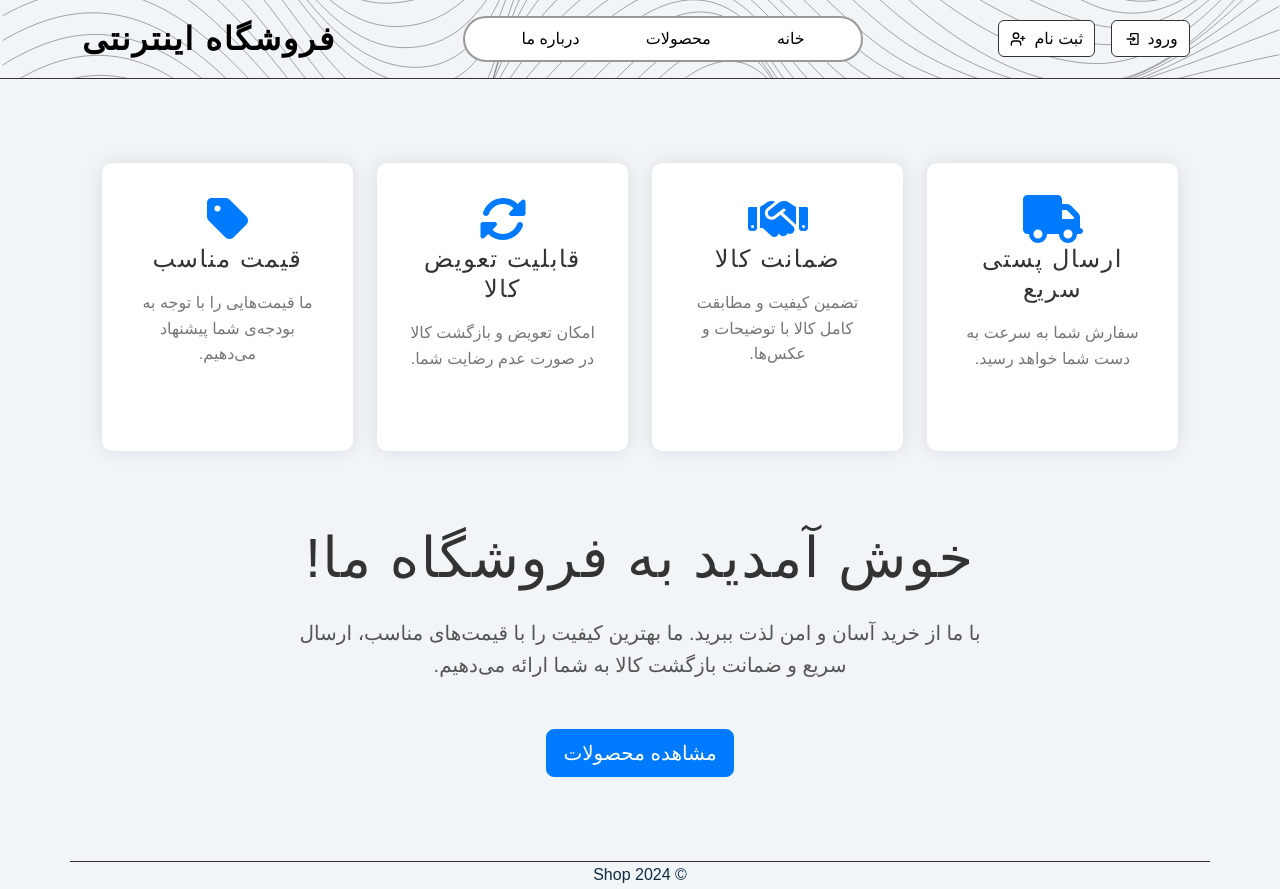
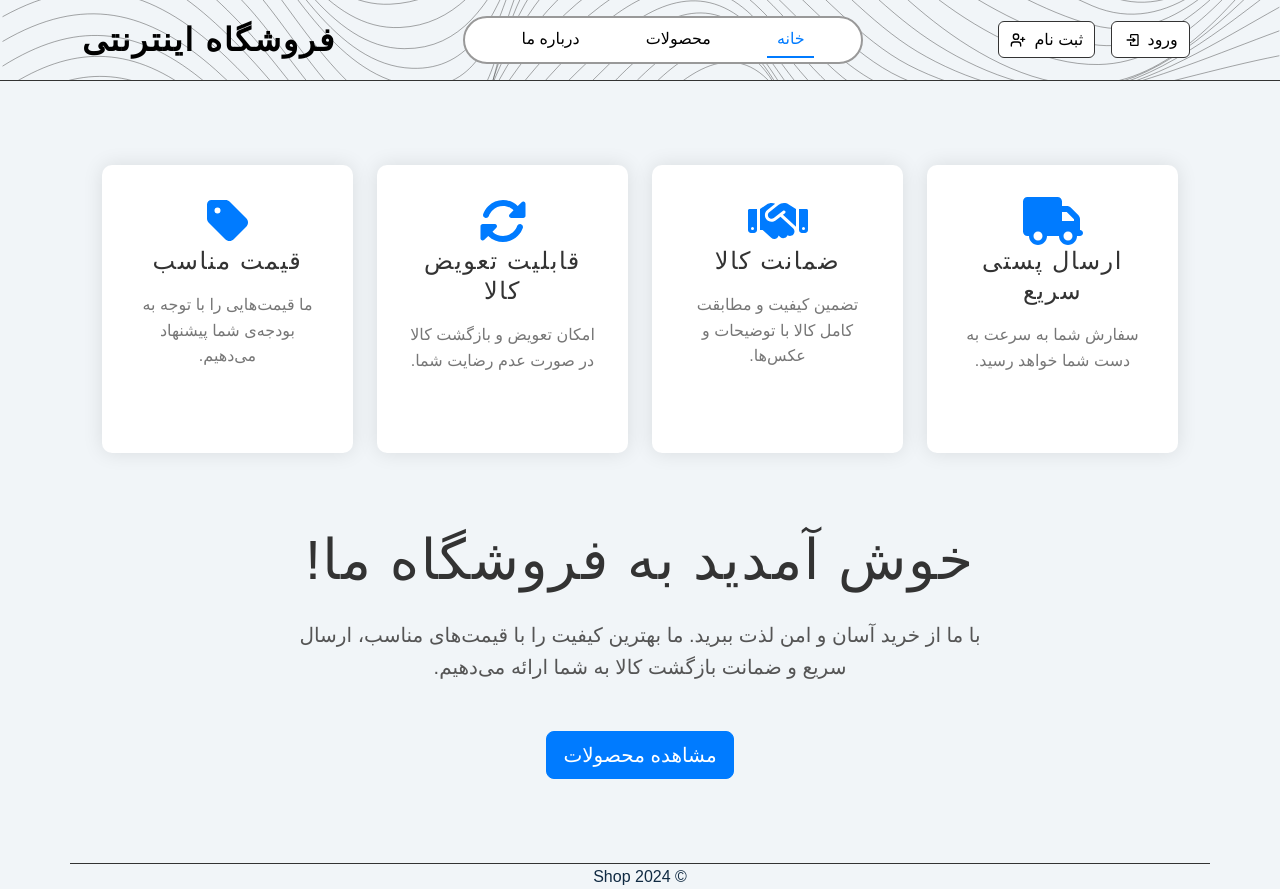
Before and after one commit to taher-hosseini/online-shop-fullstack, a React (Create React App) app in the folder frontend/: page / in a window 1280 px wide. Built offline with nearby package versions, Linux system fonts and the light colour scheme; no server answers.

Commit message:
style for header lists

```diff
--- a/frontend/src/components/Header.css
+++ b/frontend/src/components/Header.css
@@ -15,6 +15,25 @@ body {
 body.nav-open {
     overflow: hidden; /* جلوگیری از اسکرول هنگام باز شدن منو */
 }
+
+
+.lists {
+    padding: 0.5rem;
+    color: #000;
+    text-decoration: none;
+    transition: color 0.3s ease;
+}
+
+.lists.active {
+    /*font-weight: bold;*/
+    color: #007bff;
+    border-bottom: 2px solid #007bff;
+}
+
+.lists:hover {
+    color: #007bff;
+}
+
 
 /* تنظیمات هدر */
 .header {
--- a/frontend/src/components/Header.js
+++ b/frontend/src/components/Header.js
@@ -1,5 +1,5 @@
-import React, { useContext, useState } from 'react';
-import { Link, useNavigate } from 'react-router-dom';
+import React, {useContext, useEffect, useState} from 'react';
+import { Link, useNavigate , useLocation } from 'react-router-dom';
 import './Header.css';
 import { BiLogIn } from "react-icons/bi";
 import { LuUserPlus } from "react-icons/lu";
@@ -14,20 +14,44 @@ const Header = () => {
     const navigate = useNavigate();
     const cartItemCount = cart.reduce((total, item) => total + item.quantity, 0);
     const [isNavOpen, setIsNavOpen] = useState(false);
+    const [active, setActive] = useState("");
+    const location = useLocation();
+
+    useEffect(() => {
+        switch (location.pathname) {
+            case '/':
+                setActive("1");
+                break;
+            case '/products':
+                setActive("2");
+                break;
+            case '/about':
+                setActive("3");
+                break;
+            default:
+                setActive("");
+                break;
+        }
+    }, [location.pathname]);
 
     const handleLogout = () => {
         logout();
         navigate('/');
     };
 
+    const handleClick = (event) => {
+        setActive(event.target.id);
+    }
+
     const toggleNav = () => {
         setIsNavOpen(!isNavOpen);
         document.body.classList.toggle('nav-open', !isNavOpen);
     };
 
-    const closeNav = () => {
+    const closeNav = (event) => {
         setIsNavOpen(false);
         document.body.classList.remove('nav-open');
+        handleClick(event)
     };
 
     return (
@@ -59,9 +83,9 @@ const Header = () => {
                         )}
                     </div>
                     <div className={`nav ${isNavOpen ? 'active' : ''}`}>
-                        <Link to="/" onClick={closeNav}>خانه</Link>
-                        <Link to="/products" onClick={closeNav}>محصولات</Link>
-                        <Link to="/about" onClick={closeNav}>درباره ما</Link>
+                        <Link to="/" onClick={closeNav} className={ `lists ${active === "1" ? "active" : undefined}`} id={"1"}>خانه</Link>
+                        <Link to="/products" onClick={closeNav} className={ `lists ${active === "2" ? "active" : undefined}`} id={"2"}>محصولات</Link>
+                        <Link to="/about" onClick={closeNav} className={ `lists ${active === "3" ? "active" : undefined}`} id={"3"}>درباره ما</Link>
                     </div>
                     <a href="/" className='header-address'>
                         <h1>فروشگاه اینترنتی</h1>
```
